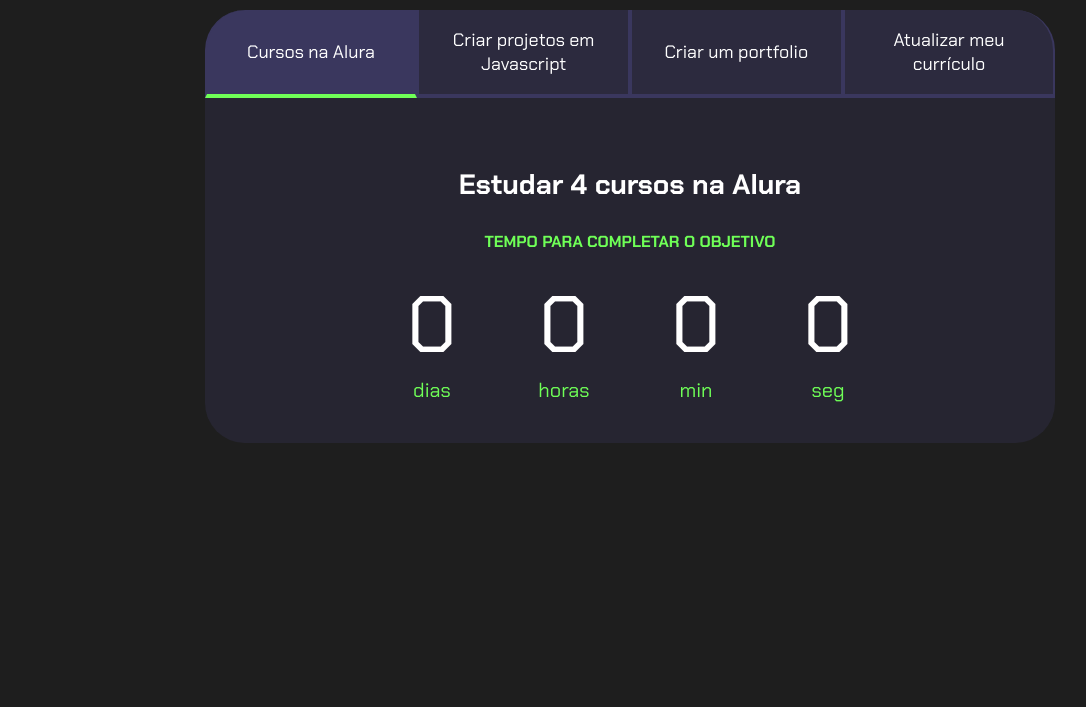
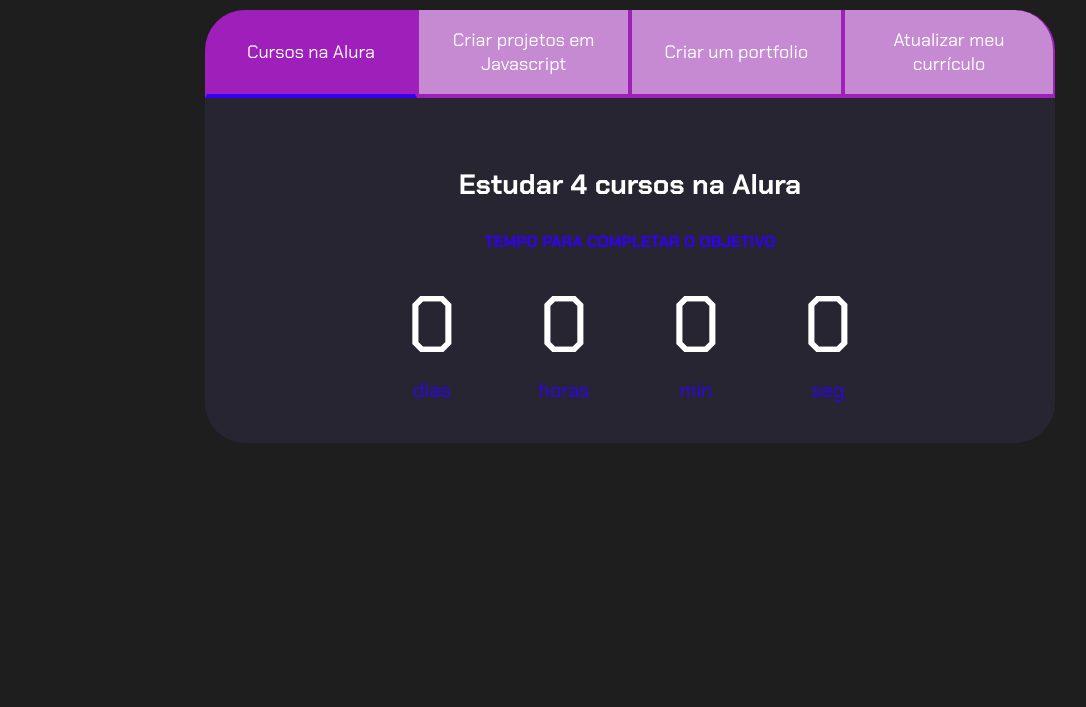
Before and after one commit to nayhalves02/naiana, a plain HTML site: page index.html in a window 1280 px wide. Shown: the part 93-800 px from the top of the page, without its empty margins (10-1096 px from the left). Drawn offline with Linux system fonts and the light colour scheme.

Commit message:
dsfdsfsdfdsfsadewdfd

```diff
--- a/style.css
+++ b/style.css
@@ -2,10 +2,10 @@
 
 :root {
     --cor-de-fundo: #1E1E1E;
-    --verde: #6FFF57;
+    --verde: #3200f9;
     --branco: #FFFFFF;
-    --botao-ativo: #3A375E;
-    --botao-inativo: rgba(58, 55, 94, 0.5);
+    --botao-ativo: #9e1fba;
+    --botao-inativo: rgb(198, 138, 211);
     --texto-fundo: rgba(58, 55, 94, 0.3);
 }
 
```
